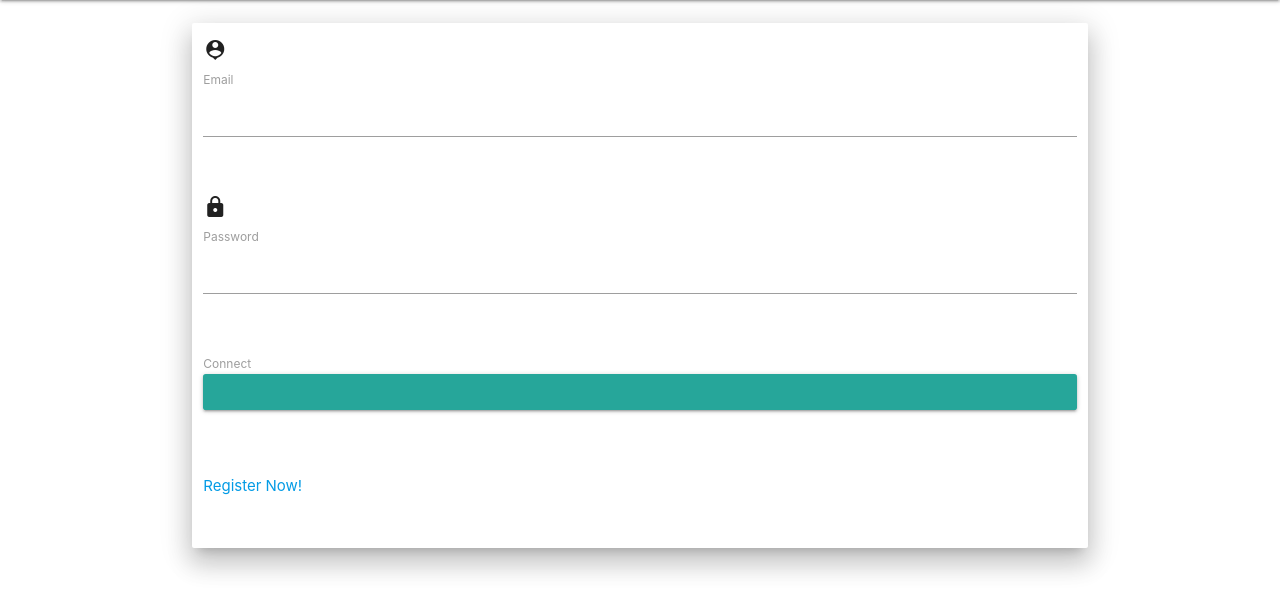
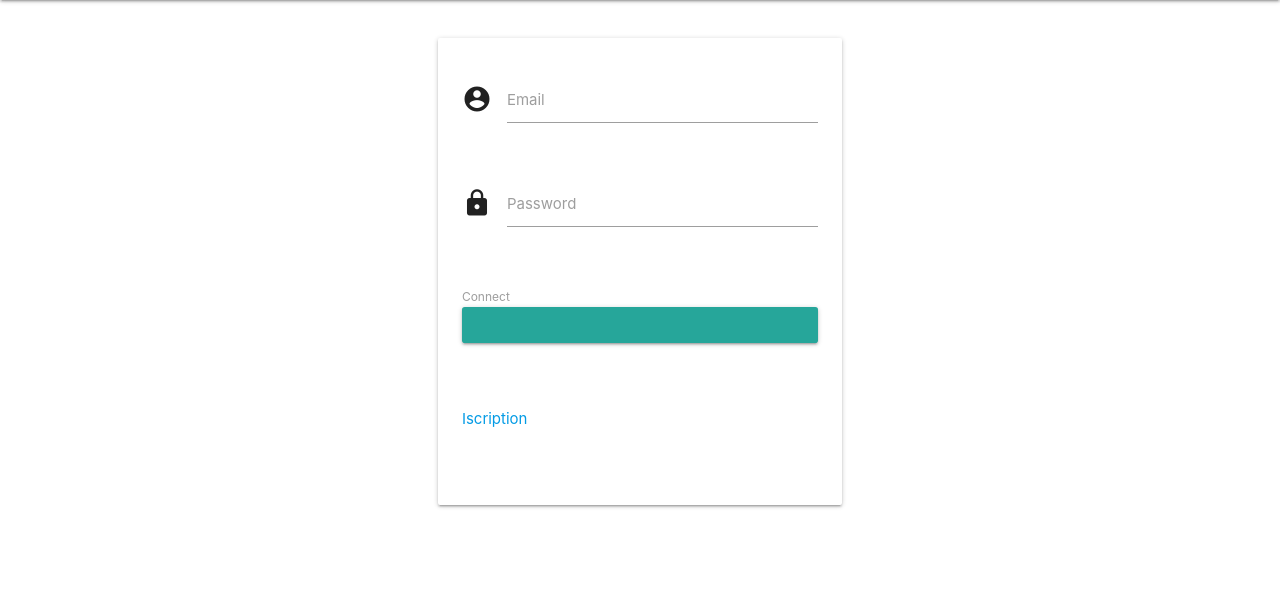
Before and after one commit to Ghz4070/Projet_1_ASI_D20.2, a Symfony app: template templates/security/login.html.twig in a window 1280 px wide. Shown: the part 64-677 px from the top of the page. Run offline with Twig, Linux system fonts and the light colour scheme; the template is opened without the code that fills it, so the values that code supplies are empty; form fields are guessed from the names that the template uses; some libraries are stand-ins or nearby versions.

Commit message:
modification de la age login et register

```diff
--- a/public/css/style.css
+++ b/public/css/style.css
@@ -3,5 +3,5 @@
 }
 
 .mt{
-    margin-top: 15px;
+    margin-top: 30px;
 }
--- a/src/Form/LoginUserType.php
+++ b/src/Form/LoginUserType.php
@@ -15,7 +15,9 @@ class LoginUserType extends AbstractType
     public function buildForm(FormBuilderInterface $builder, array $options)
     {
         $builder
-            ->add('email', EmailType::class)
+            ->add('email', EmailType::class, array(
+                'id'=>'email',
+            ))
             ->add('password', PasswordType::class)
             ->add('connect', SubmitType::class)
         ;
--- a/templates/navBar.html.twig
+++ b/templates/navBar.html.twig
@@ -1,4 +1,4 @@
-<div class="navbar-fixed col s6">
+<div class="navbar-fixed">
     <nav class="grey custom" >
         <div class="nav-wrapper">
             <a href="{{ path('home') }}" class="brand-logo">Conference</a>
--- a/templates/security/login.html.twig
+++ b/templates/security/login.html.twig
@@ -10,23 +10,25 @@
             })
         </script>
     {% endif %}
-    <div class="row container mt">
-        <div class="col s12 z-depth-4 card-panel hoverable">
+
+    <div class="row mt">
+        <div class="col s4 offset-s4">
+            <div class="card-panel hoverable">
                 {{ form_start(form) }}
-            <div class="row margin">
+                <div class="row">
                     <div class="input-field col s12">
-                    <i class="material-icons">person_pin</i>
-                    {{ form_row(form.email) }}
-                    {{ form_errors(form.email) }}
-                    {#<label for="email" class="center-align">Email</label>#}
+                        <i class="material-icons prefix">account_circle</i>
+                        {{ form_widget(form.email, {'attr': {'class': 'validate'}}) }}
+                        {{ form_errors(form.email, {'attr': {'class': 'validate'}}) }}
+                        <label for="email" class="center-align">Email</label>
                     </div>
                 </div>
-            <div class="row margin">
+                <div class="row">
                     <div class="input-field col s12">
-                    <i class="material-icons">lock</i>
-                    {{ form_row(form.password) }}
-                    {{ form_errors(form.password) }}
-                    {#<label for="login_user_password" class="center-align">Password</label>#}
+                        <i class="material-icons prefix">lock</i>
+                        {{ form_widget(form.password, {'attr': {'class': 'validate'}}) }}
+                        {{ form_errors(form.password, {'attr': {'class': 'validate'}}) }}
+                        <label for="password" class="center-align">Password</label>
                     </div>
                 </div>
                 <div class="row">
@@ -36,11 +38,12 @@
                 </div>
                 <div class="row">
                     <div class="input-field col s6 m6 l6">
-                    <p class="margin medium-small"><a href="{{ path('register') }}">Register Now!</a></p>
+                        <p class="margin medium-small"><a href="{{ path('register') }}">Iscription</a></p>
                     </div>
                 </div>
                 {{ form_end(form) }}
             </div>
         </div>
+    </div>
 
 {% endblock %}
```
Lines whose indentation alone changed are shown as unchanged.
